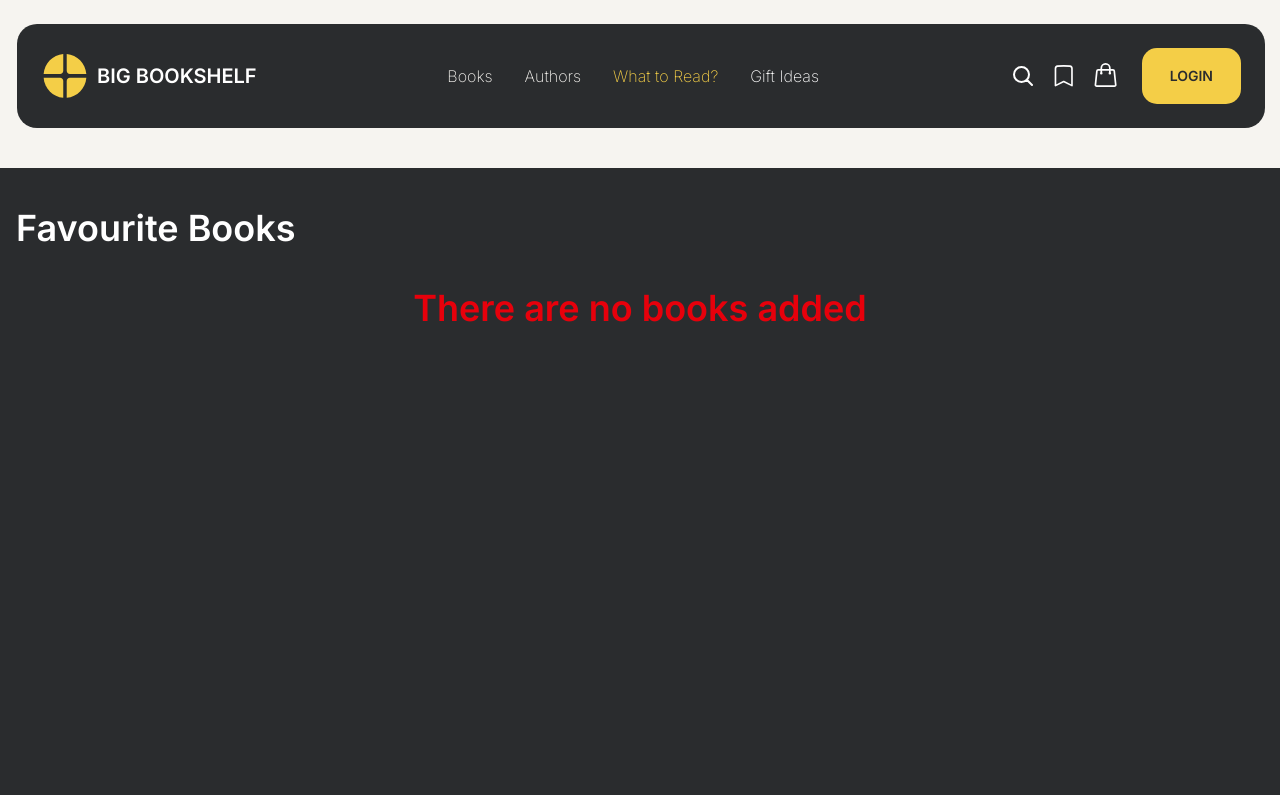
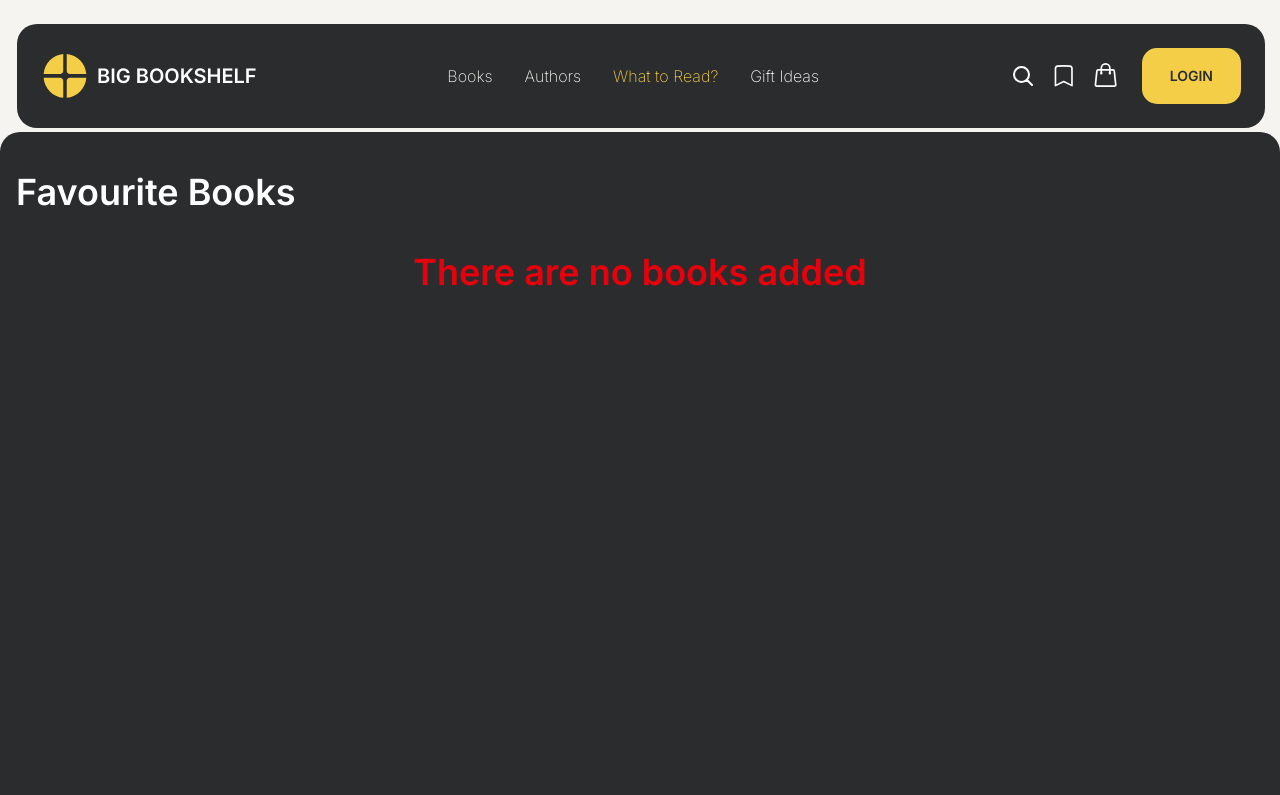
Before and after one commit to abdullahnadeemdev/bookshelf, a React (Vite) app: page /bookmark in a window 1280 px wide. Shown: the top 795 px of the page. Built offline with nearby package versions, Linux system fonts and the light colour scheme.

Commit message:
fix(bookmarks):added mx auto to bookmarks

```diff
--- a/src/pages/Bookmarks/Index.jsx
+++ b/src/pages/Bookmarks/Index.jsx
@@ -5,7 +5,7 @@ const Index = () => {
   const booksArray = useSelector((state) => state?.book?.items) || [];
 
   return (
-    <div className=" pb-10 my-10 h-screen max-w-[1440px] px-4 bg-blackC">
+    <div className=" pb-10 my-1 h-[85.5vh] mx-auto rounded-[20px] max-w-[1440px] px-4 bg-blackC">
       <h1 className="font-semibold text-4xl py-10">Favourite Books</h1>
       <div className="flex justify-evenly gap-3 flex-wrap">
         {booksArray.length > 0 ? (
--- a/src/pages/bookmarks/Index.jsx
+++ b/src/pages/bookmarks/Index.jsx
@@ -5,7 +5,7 @@ const Index = () => {
   const booksArray = useSelector((state) => state?.book?.items) || [];
 
   return (
-    <div className=" pb-10 my-10 h-screen max-w-[1440px] px-4 bg-blackC">
+    <div className=" pb-10 my-1 h-[85.5vh] mx-auto rounded-[20px] max-w-[1440px] px-4 bg-blackC">
       <h1 className="font-semibold text-4xl py-10">Favourite Books</h1>
       <div className="flex justify-evenly gap-3 flex-wrap">
         {booksArray.length > 0 ? (
```
